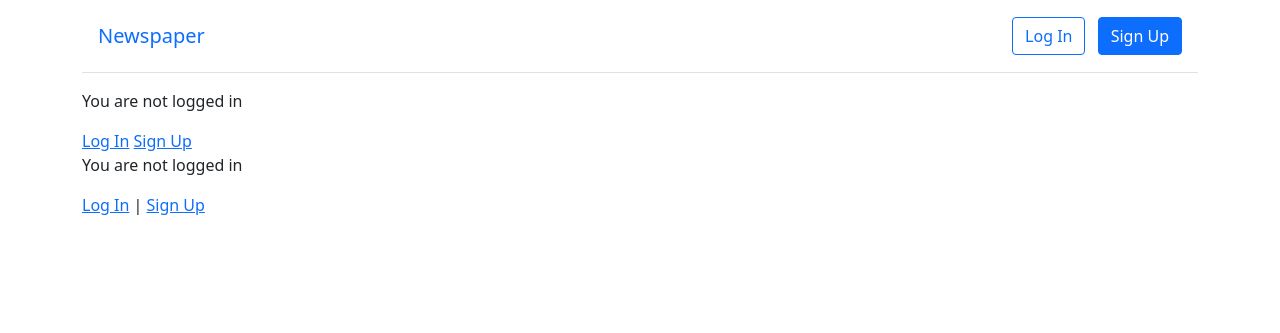
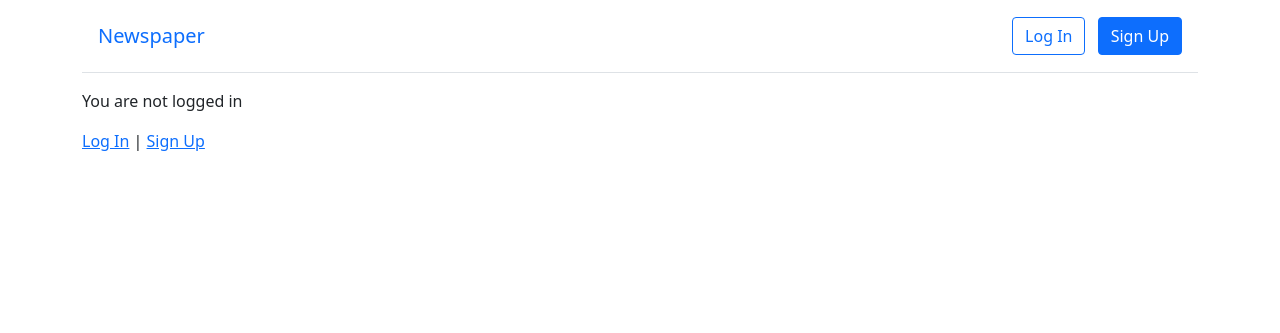
Before and after one commit to MansAlien/DFB_4.0_Ch8, a Django app: page / in a window 1280 px wide. Shown: the top 333 px of the page. Run offline with Django 4.2, Linux system fonts and the light colour scheme; some libraries are stand-ins or nearby versions.

Commit message:
fix the crispy forms settings

```diff
--- a/requirements.txt
+++ b/requirements.txt
@@ -3,3 +3,5 @@ Django==4.0
 psycopg2-binary==2.9.9
 sqlparse==0.4.4
 whitenoise==6.6.0
+django-crispy-forms==1.13.0
+crispy-bootstrap5==0.6
--- a/templates/base.html
+++ b/templates/base.html
@@ -52,14 +52,6 @@
                 {% endif %}
             </div>
         </header>
-        {% if user.is_authenticated %}
-            <p>Hi {{ user.username }}</p>
-            <p><a href="{% url 'logout' %}">Log out</a></p>
-        {% else %}
-            <p>You are not logged in</p>
-            <a href="{% url 'login' %}">Log In</a>
-            <a href="{% url 'signup' %}">Sign Up</a>
-        {% endif %}
         <main>
             {% block content %}
             {% endblock content %}
```
Also changed, not shown: db.sqlite3.
